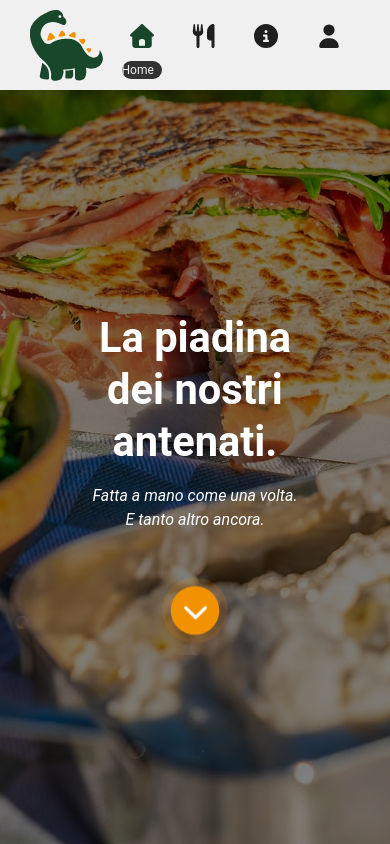
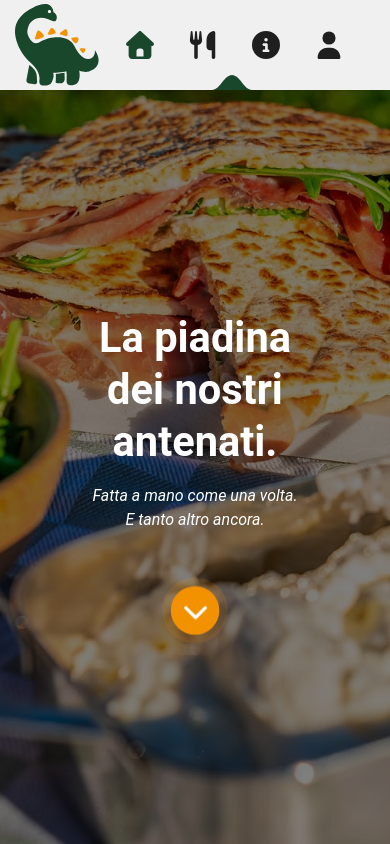
Before and after one commit to pierreerrico/piadinosauro, a Next.js app: page / in a window 390 px wide. Built offline with nearby package versions, Linux system fonts and the light colour scheme.

Commit message:
minor edits

```diff
--- a/src/app/Navbar/Navbar.css
+++ b/src/app/Navbar/Navbar.css
@@ -83,43 +83,6 @@
   }
 }
 
-@media (max-width: 499px) {
-  .navbar-logo-desktop {
-    display: none !important;
-  }
-
-  .navbar-outer {
-    left: 50%;
-    transform: translateX(-50%);
-  }
-
-  .navbar-absolute {
-    width: 100vw;
-    border-radius: 0;
-    position: absolute;
-    top: 0;
-    margin: 0;
-    padding: 45px 30px 45px 30px;
-  }
-
-  .navbar-fixed {
-    position: fixed;
-    width: 96vw;
-    top: 2vw;
-    box-shadow: 0 2px 12px rgba(0, 0, 0, 0.09);
-  }
-
-  .navbar-outer::before {
-    content: "";
-    background: url('../icons/logo_mini.svg') no-repeat center/contain;
-    display: inline-block;
-    margin-right: 0.5em;
-    width: 96px;
-    height: 96px;
-    vertical-align: middle;
-  }
-}
-
 .navbar-link {
   color: #1f1f1f;
   text-decoration: none;
@@ -138,7 +101,7 @@
   color: var(--main-color);
 }
 
-/* Barra sotto: larga, ma compressa al centro (scaleX: 0) */
+
 .navbar-link::after {
   content: "";
   display: block;
@@ -155,13 +118,12 @@
   pointer-events: none;
 }
 
-/* Su hover o attivo, la barra si espande dal centro */
+
 .navbar-link:hover::after,
 .navbar-link.active::after {
   transform: scaleX(0.8);
 }
 
-/* Colore testo su hover/attivo */
 .navbar-link:hover,
 .navbar-link.active {
   color: var(--main-color);
@@ -260,22 +222,34 @@
 }
 
 @media (max-width: 499px) {
-  .navbar-outer {
-    gap: 0 !important;
-  }
 
-  .navbar-icons {
+  .navbar-logo-desktop,
+  .navbar-icons,
+  .contacts {
     display: none !important;
   }
 
-  .contacts {
-    display: block !important;
+  .navbar-outer {
+    gap: 0 !important;
+    position: absolute;
+    width: 100vw;
+    border-radius: 0;
+    top: 0;
+    margin: 0;
+    padding: 45px 0 45px 0;
+    background: #f0f0f0;
+    isolation: isolate;
   }
 
-  .navbar-links-labels-wrapper {
-    display: flex;
-    flex-direction: column;
-    width: 100%;
+  .navbar-outer::before {
+    content: "";
+      background: url('../icons/logo_mini.svg') no-repeat center/contain;
+      display: inline-block;
+      margin-left: 15px;
+      width: 84px;
+      height: 84px;
+      padding: 10px;
+      vertical-align: middle;
   }
 
   .navbar-links {
@@ -285,10 +259,12 @@
     flex-direction: row;
     justify-content: space-between;
     width: 100%;
+    padding: 0 30px 0 10px;
     gap: 0 !important;
   }
 
   .navbar-link {
+    position: relative;
     flex: 1 1 0;
     flex-direction: column;
     justify-content: center;
@@ -299,7 +275,7 @@
   }
 
   .navbar-link-icon {
-    transform: scale(1.5);
+    transform: scale(1.75);
     margin: 0;
     padding: 0;
   }
@@ -322,15 +298,17 @@
   }
 
   .navbar-indicator {
-    position: relative;
-    bottom: 0px;
-    color: #f0f0f0;
+    position: absolute;
+    bottom: -20px;
+    mix-blend-mode: destination-out;
     font-size: 0.75rem;
     width: 40px;
-    background-color: #333;
-    border-radius: 9999px;
+    height: 40px;
+    border-radius: 0px;
     transform: translateX(-50%);
     transition: 0.2s ease;
+    background: var(--main-color);
+    clip-path: path("M0 40 C8 40 12 25 20 25 C28 25 32 40 40 40 L40 40 L0 40 Z");
     z-index: 10;
   }
 }
--- a/src/app/Navbar/Navbar.tsx
+++ b/src/app/Navbar/Navbar.tsx
@@ -16,7 +16,7 @@ export default function Navbar({ swiperRef }: { swiperRef: React.RefObject<any>
   const slideNames = useAppContext().slideNames;
 
   const navRef = useRef<HTMLElement[]>([]);
-  const [indicatorPosition, setIndicatorPosition] = useState(31);
+  const [indicatorPosition, setIndicatorPosition] = useState(133);
 
   const navItems = [
     { label: "Home", id: slideNames[0], icon: faHome },
@@ -31,14 +31,18 @@ export default function Navbar({ swiperRef }: { swiperRef: React.RefObject<any>
       swiperRef.current?.slideTo(index);
       setCurrentSlide(slideId);
       const indicator = navRef.current[index];
-      const position = indicator.offsetLeft + indicator.offsetWidth / 2;
-      setIndicatorPosition(position);
+      let absolutePosition = indicator.offsetLeft + indicator.offsetWidth / 2;
+      let relativePosition = indicator.getBoundingClientRect().left + indicator.getBoundingClientRect().width / 2;
+      const navbar = document.querySelector(".navbar-outer") as HTMLElement | null;
+      if (navbar) {
+        navbar.style.setProperty('--cutout-x', `${relativePosition}px`);
+      }
+      setIndicatorPosition(absolutePosition);
     }
   };
 
   return (
-    <nav className="navbar-outer navbar-absolute">
-      <div className="navbar-links-labels-wrapper">
+    <nav className="navbar-outer">
       <div className="navbar-links">
         {navItems.map(({ id, label, icon }) => (
           <button
@@ -56,10 +60,7 @@ export default function Navbar({ swiperRef }: { swiperRef: React.RefObject<any>
             <FontAwesomeIcon icon={icon} className="navbar-link-icon" />
           </button>
         ))}
-        </div>
-        <span className="navbar-indicator" style={{ left: indicatorPosition }}>
-          {currentSlide}
-        </span>
+        <div className="navbar-indicator" style={{ left: indicatorPosition }} />
       </div>
 
 
--- a/src/app/globals.css
+++ b/src/app/globals.css
@@ -18,6 +18,7 @@
 body {
   background: var(--background);
   color: var(--foreground);
+  position: relative;
   font-family: "Roboto", sans-serif;
   font-optical-sizing: auto;
   font-weight: 400;
```
Also changed, not shown: 1 other file (tests, documents, lock files or other folders). Lines whose indentation alone changed are shown as unchanged.
